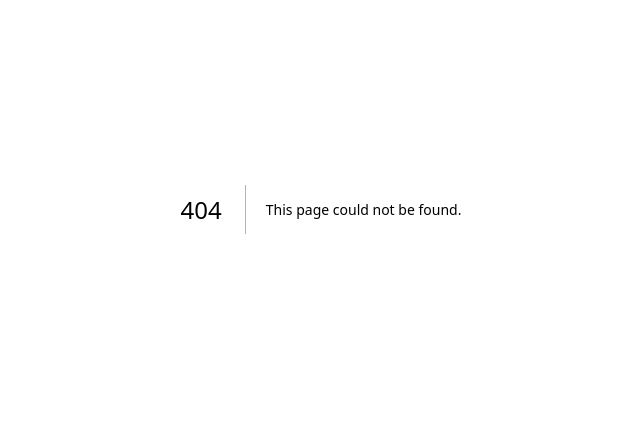
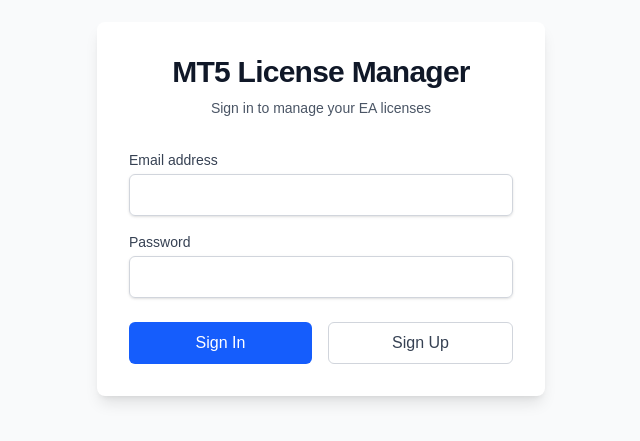
Before and after one commit to Arman4464/mt5-licensing-system, a Next.js app: page /login in a window 1280 px wide. Before the commit this address had no page. Shown: the part 191-632 px from the top of the page, without its empty margins (319-959 px from the left). Built offline with nearby package versions, Linux system fonts and the light colour scheme.

Commit message:
Initial commit - MT5 Licensing System

```diff
--- /dev/null
+++ b/src/app/dashboard/page.tsx
@@ -0,0 +1,55 @@
+import { redirect } from 'next/navigation'
+import { createClient } from '@/utils/supabase/server'
+
+export default async function DashboardPage() {
+  const supabase = await createClient()
+
+  const { data: { user }, error } = await supabase.auth.getUser()
+
+  if (error || !user) {
+    redirect('/login')
+  }
+
+  return (
+    <div className="min-h-screen bg-gray-50">
+      <nav className="bg-white shadow">
+        <div className="mx-auto max-w-7xl px-4 sm:px-6 lg:px-8">
+          <div className="flex h-16 justify-between">
+            <div className="flex">
+              <div className="flex flex-shrink-0 items-center">
+                <h1 className="text-xl font-bold text-gray-900">MT5 License Manager</h1>
+              </div>
+            </div>
+            <div className="flex items-center">
+              <span className="text-sm text-gray-700">{user.email}</span>
+            </div>
+          </div>
+        </div>
+      </nav>
+
+      <main className="mx-auto max-w-7xl px-4 py-8 sm:px-6 lg:px-8">
+        <div className="rounded-lg bg-white p-6 shadow">
+          <h2 className="text-2xl font-bold text-gray-900">Welcome to Your Dashboard</h2>
+          <p className="mt-2 text-gray-600">
+            Your licensing system is now set up and ready to use!
+          </p>
+
+          <div className="mt-6 grid gap-4 md:grid-cols-3">
+            <div className="rounded-lg border border-gray-200 p-4">
+              <h3 className="font-semibold text-gray-900">Active Licenses</h3>
+              <p className="mt-2 text-3xl font-bold text-blue-600">0</p>
+            </div>
+            <div className="rounded-lg border border-gray-200 p-4">
+              <h3 className="font-semibold text-gray-900">MT5 Accounts</h3>
+              <p className="mt-2 text-3xl font-bold text-green-600">0</p>
+            </div>
+            <div className="rounded-lg border border-gray-200 p-4">
+              <h3 className="font-semibold text-gray-900">Total Users</h3>
+              <p className="mt-2 text-3xl font-bold text-purple-600">1</p>
+            </div>
+          </div>
+        </div>
+      </main>
+    </div>
+  )
+}
--- /dev/null
+++ b/src/app/login/actions.ts
@@ -0,0 +1,41 @@
+'use server'
+
+import { revalidatePath } from 'next/cache'
+import { redirect } from 'next/navigation'
+import { createClient } from '@/utils/supabase/server'
+
+export async function login(formData: FormData) {
+  const supabase = await createClient()
+
+  const data = {
+    email: formData.get('email') as string,
+    password: formData.get('password') as string,
+  }
+
+  const { error } = await supabase.auth.signInWithPassword(data)
+
+  if (error) {
+    redirect('/login?message=Could not authenticate user')
+  }
+
+  revalidatePath('/', 'layout')
+  redirect('/dashboard')
+}
+
+export async function signup(formData: FormData) {
+  const supabase = await createClient()
+
+  const data = {
+    email: formData.get('email') as string,
+    password: formData.get('password') as string,
+  }
+
+  const { error } = await supabase.auth.signUp(data)
+
+  if (error) {
+    redirect('/login?message=Could not create user')
+  }
+
+  revalidatePath('/', 'layout')
+  redirect('/login?message=Check email to continue sign in process')
+}
--- /dev/null
+++ b/src/app/login/page.tsx
@@ -0,0 +1,65 @@
+import { login, signup } from './actions'
+
+export default function LoginPage() {
+  return (
+    <div className="flex min-h-screen items-center justify-center bg-gray-50">
+      <div className="w-full max-w-md space-y-8 rounded-lg bg-white p-8 shadow-lg">
+        <div>
+          <h2 className="text-center text-3xl font-bold tracking-tight text-gray-900">
+            MT5 License Manager
+          </h2>
+          <p className="mt-2 text-center text-sm text-gray-600">
+            Sign in to manage your EA licenses
+          </p>
+        </div>
+
+        <form className="mt-8 space-y-6">
+          <div className="space-y-4 rounded-md">
+            <div>
+              <label htmlFor="email" className="block text-sm font-medium text-gray-700">
+                Email address
+              </label>
+              <input
+                id="email"
+                name="email"
+                type="email"
+                autoComplete="email"
+                required
+                className="mt-1 block w-full rounded-md border border-gray-300 px-3 py-2 shadow-sm focus:border-blue-500 focus:outline-none focus:ring-blue-500"
+              />
+            </div>
+
+            <div>
+              <label htmlFor="password" className="block text-sm font-medium text-gray-700">
+                Password
+              </label>
+              <input
+                id="password"
+                name="password"
+                type="password"
+                autoComplete="current-password"
+                required
+                className="mt-1 block w-full rounded-md border border-gray-300 px-3 py-2 shadow-sm focus:border-blue-500 focus:outline-none focus:ring-blue-500"
+              />
+            </div>
+          </div>
+
+          <div className="flex gap-4">
+            <button
+              formAction={login}
+              className="flex-1 rounded-md bg-blue-600 px-4 py-2 text-white hover:bg-blue-700 focus:outline-none focus:ring-2 focus:ring-blue-500 focus:ring-offset-2"
+            >
+              Sign In
+            </button>
+            <button
+              formAction={signup}
+              className="flex-1 rounded-md border border-gray-300 bg-white px-4 py-2 text-gray-700 hover:bg-gray-50 focus:outline-none focus:ring-2 focus:ring-blue-500 focus:ring-offset-2"
+            >
+              Sign Up
+            </button>
+          </div>
+        </form>
+      </div>
+    </div>
+  )
+}
--- /dev/null
+++ b/src/middleware.ts
@@ -0,0 +1,12 @@
+import { type NextRequest } from 'next/server'
+import { updateSession } from '@/utils/supabase/middleware'
+
+export async function middleware(request: NextRequest) {
+  return await updateSession(request)
+}
+
+export const config = {
+  matcher: [
+    '/((?!_next/static|_next/image|favicon.ico|.*\\.(?:svg|png|jpg|jpeg|gif|webp)$).*)',
+  ],
+}
--- /dev/null
+++ b/src/utils/supabase/client.ts
@@ -0,0 +1,8 @@
+import { createBrowserClient } from '@supabase/ssr'
+
+export function createClient() {
+  return createBrowserClient(
+    process.env.NEXT_PUBLIC_SUPABASE_URL!,
+    process.env.NEXT_PUBLIC_SUPABASE_ANON_KEY!
+  )
+}
--- /dev/null
+++ b/src/utils/supabase/middleware.ts
@@ -0,0 +1,45 @@
+import { createServerClient } from '@supabase/ssr'
+import { NextResponse, type NextRequest } from 'next/server'
+
+export async function updateSession(request: NextRequest) {
+  let supabaseResponse = NextResponse.next({
+    request,
+  })
+
+  const supabase = createServerClient(
+    process.env.NEXT_PUBLIC_SUPABASE_URL!,
+    process.env.NEXT_PUBLIC_SUPABASE_ANON_KEY!,
+    {
+      cookies: {
+        getAll() {
+          return request.cookies.getAll()
+        },
+        setAll(cookiesToSet) {
+          cookiesToSet.forEach(({ name, value, options }) => request.cookies.set(name, value))
+          supabaseResponse = NextResponse.next({
+            request,
+          })
+          cookiesToSet.forEach(({ name, value, options }) =>
+            supabaseResponse.cookies.set(name, value, options)
+          )
+        },
+      },
+    }
+  )
+
+  const {
+    data: { user },
+  } = await supabase.auth.getUser()
+
+  if (
+    !user &&
+    !request.nextUrl.pathname.startsWith('/login') &&
+    !request.nextUrl.pathname.startsWith('/auth')
+  ) {
+    const url = request.nextUrl.clone()
+    url.pathname = '/login'
+    return NextResponse.redirect(url)
+  }
+
+  return supabaseResponse
+}
--- /dev/null
+++ b/src/utils/supabase/server.ts
@@ -0,0 +1,29 @@
+import { createServerClient } from '@supabase/ssr'
+import { cookies } from 'next/headers'
+
+export async function createClient() {
+  const cookieStore = await cookies()
+
+  return createServerClient(
+    process.env.NEXT_PUBLIC_SUPABASE_URL!,
+    process.env.NEXT_PUBLIC_SUPABASE_ANON_KEY!,
+    {
+      cookies: {
+        getAll() {
+          return cookieStore.getAll()
+        },
+        setAll(cookiesToSet) {
+          try {
+            cookiesToSet.forEach(({ name, value, options }) =>
+              cookieStore.set(name, value, options)
+            )
+          } catch {
+            // The `setAll` method was called from a Server Component.
+            // This can be ignored if you have middleware refreshing
+            // user sessions.
+          }
+        },
+      },
+    }
+  )
+}
```
Also changed, not shown: package.json (+13 -5 lines), 1 other file (tests, documents, lock files or other folders).
